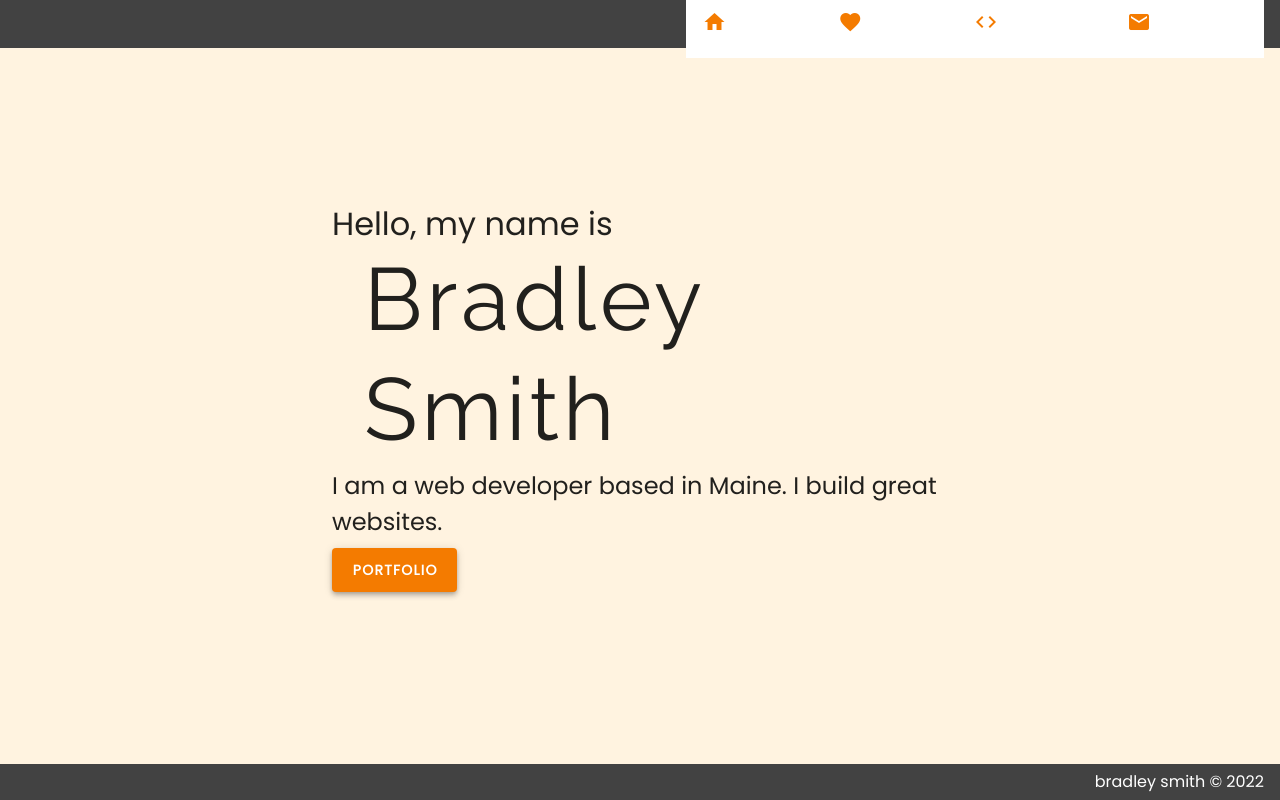
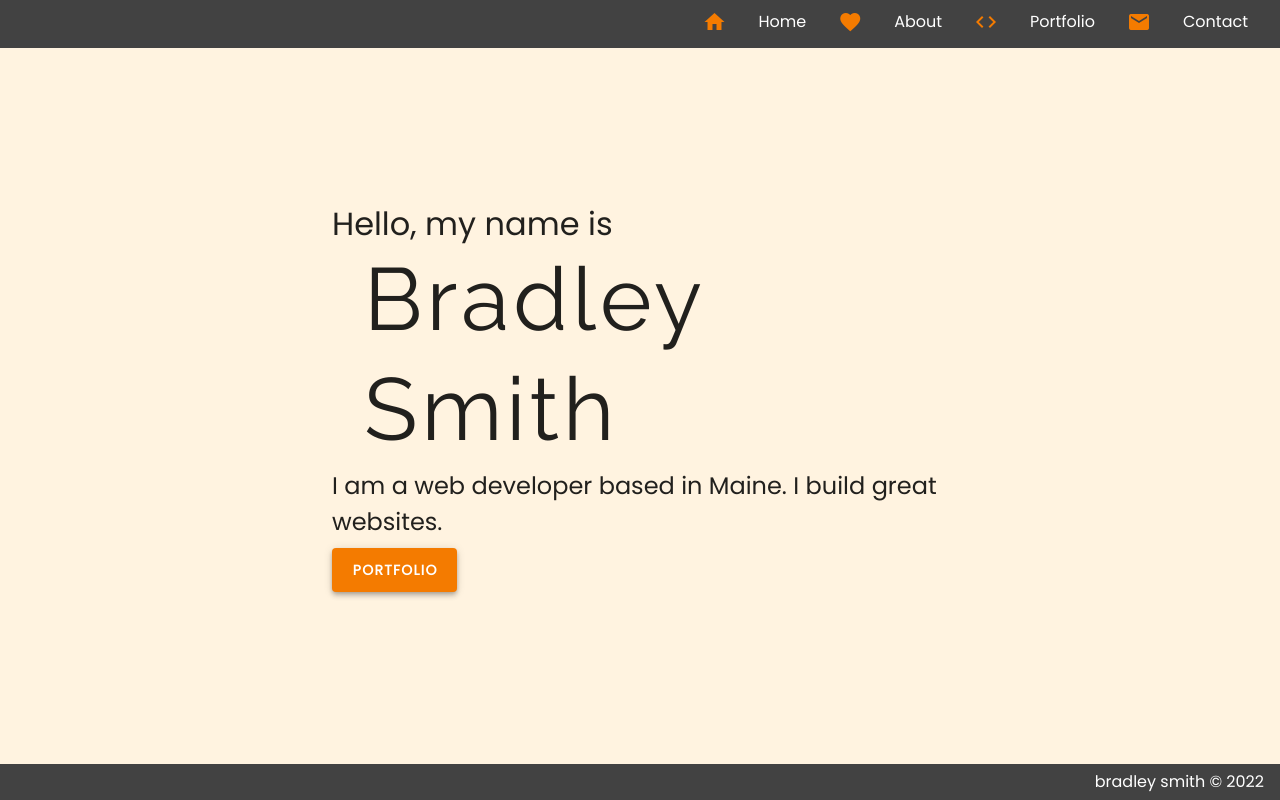
Before and after one commit to bradleyhop/new-portfolio, a Vue app: page / in a window 1280 px wide. Built offline with nearby package versions, Linux system fonts and the light colour scheme.

Commit message:
dynamically add menu component based on device breakpoint

```diff
--- a/src/App.vue
+++ b/src/App.vue
@@ -1,16 +1,20 @@
 <script>
-import NavDrawer from "@/components/NavDrawer.vue";
-import NavBar from "@/components/NavBar.vue";
+// dynamically load in components as needed
+const NavDrawer = () => import("@/components/NavDrawer.vue");
+const NavBar = () => import("@/components/NavBar.vue");
 
 export default {
-  components: {
-    NavDrawer,
-    NavBar,
-  },
-
   data: () => ({
     drawer: false, // menu drawer is closed on page load
   }),
+
+  computed: {
+    userMenu() {
+      // mobile first ;)
+      if (this.$vuetify.breakpoint.mobile) return NavDrawer;
+      else return NavBar;
+    },
+  },
 };
 </script>
 
@@ -19,19 +23,17 @@ export default {
     <v-app-bar app dense elevate-on-scroll color="primary">
       <v-spacer></v-spacer>
 
-      <!-- hide menu bar on mobile -->
-      <NavBar v-show="!$vuetify.breakpoint.mobile" />
+      <!-- menu bar or navigation drawer based on mobile breakpoint -->
+      <component :is="userMenu" v-model="drawer" />
 
       <!-- hide menu icon not on mobile; send click state to NavDrawer to show drawer -->
       <v-app-bar-nav-icon
         @click.stop="drawer = !drawer"
         color="white"
         aria-label="menu"
-        v-show="$vuetify.breakpoint.mobile"
+        v-if="$vuetify.breakpoint.mobile"
       >
       </v-app-bar-nav-icon>
-
-      <NavDrawer v-model="drawer" />
     </v-app-bar>
 
     <!-- page contents plug in here -->
```
